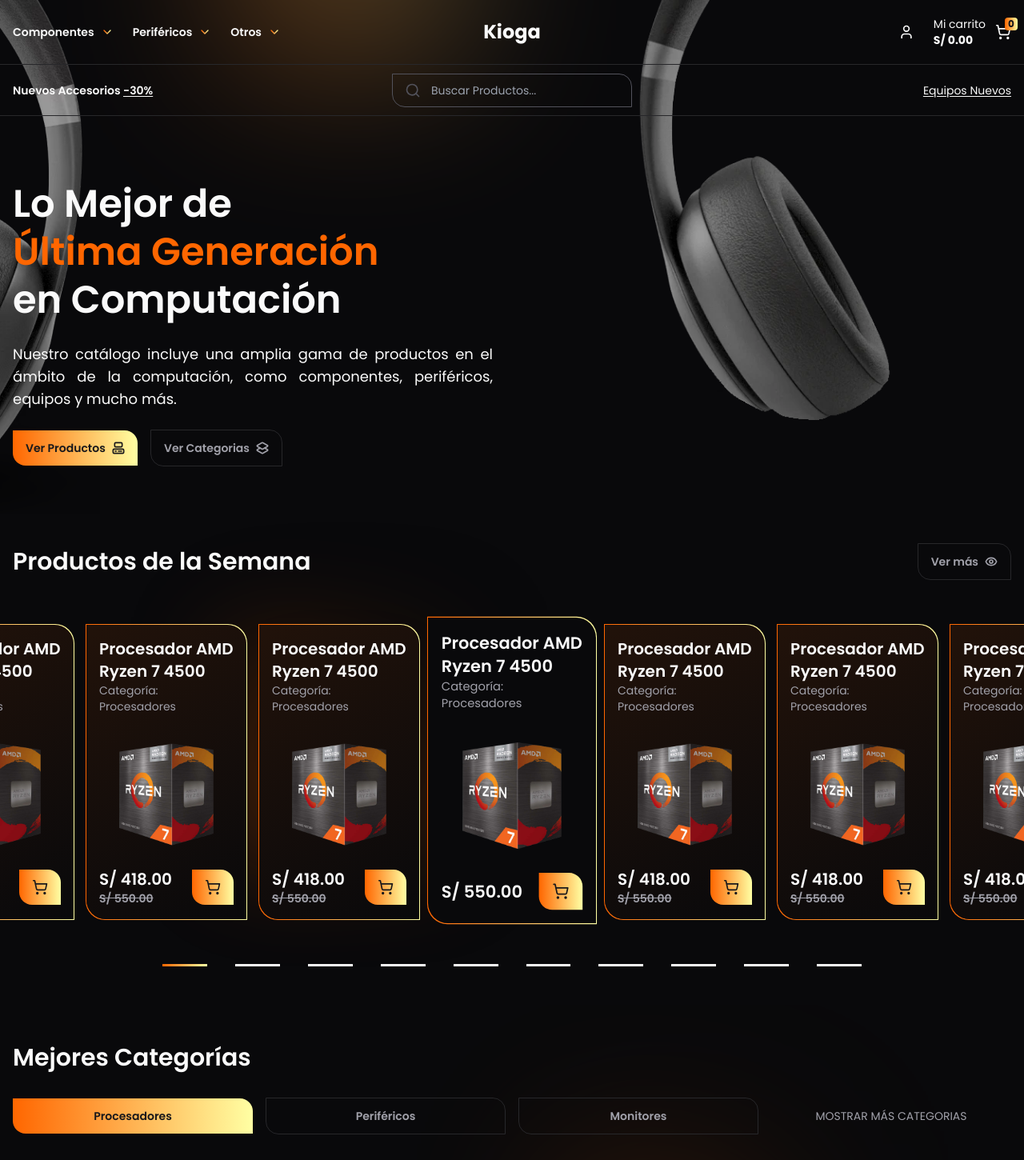
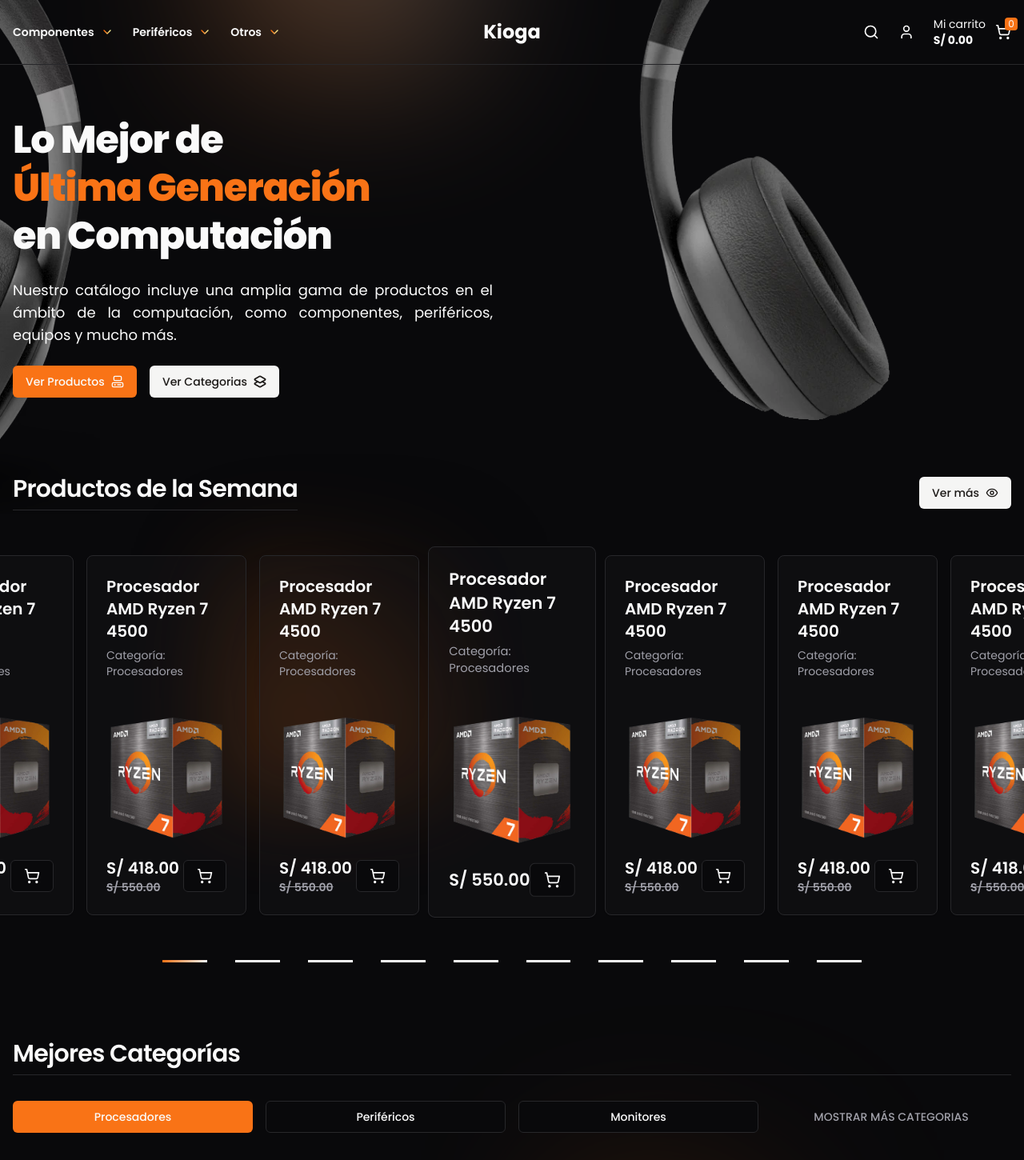
Before and after one commit to Mateo-EV/kioga-front, a Next.js app: page / in a window 1280 px wide. Shown: the top 1450 px of the page at 80% size. Built offline with nearby package versions, Linux system fonts and the light colour scheme.

Commit message:
components-reused

```diff
--- a/src/app/(home)/_components/brands-carousel.tsx
+++ b/src/app/(home)/_components/brands-carousel.tsx
@@ -25,7 +25,6 @@
   }, [carouselApi]);
 
   return (
-    <div className="bg-zinc-50 pt-6">
     <section className="container relative py-8 md:px-14">
       <Carousel
         opts={{ dragFree: true, loop: true, align: "start" }}
@@ -50,6 +49,5 @@
         <CarouselNext className="hidden md:inline-flex" />
       </Carousel>
     </section>
-    </div>
   );
 };
--- a/src/app/(home)/_components/footer.tsx
+++ b/src/app/(home)/_components/footer.tsx
@@ -86,8 +86,8 @@
 
 const Footer = () => {
   return (
-    <div className="container py-12">
-      <div className="flex flex-col flex-wrap gap-8 md:flex-row">
+    <div className="border-t py-12">
+      <div className="container flex flex-col flex-wrap gap-8 md:flex-row">
         <div className="space-y-4">
           <h1 className="text-2xl font-bold">Kioga</h1>
           <p className="text-sm">
--- a/src/app/(home)/_components/home-button.tsx
+++ b/src/app/(home)/_components/home-button.tsx
@@ -33,7 +33,7 @@
       className={cn(
         "inline-flex items-center justify-center gap-2 rounded-bl-2xl rounded-tr-2xl px-4 py-3 text-sm font-semibold",
         variant === "primary"
-          ? "bg-gradient-to-r from-primary to-secondary text-primary-foreground"
+          ? "to-thirdary bg-gradient-to-r from-primary text-primary-foreground"
           : "border text-muted-foreground",
         className,
       )}
--- a/src/app/(home)/_components/home-section.tsx
+++ b/src/app/(home)/_components/home-section.tsx
@@ -13,58 +13,52 @@
 import { products } from "@/config/const";
 import Image from "next/image";
 import SubscribeImage from "@/assets/img/suscribe.png";
+import { Button } from "@/components/ui/button";
+import { Card, CardContent, CardHeader } from "@/components/ui/card";
+import { H1, H2, Paragraph } from "@/components/typography";
+import { Input } from "@/components/ui/input";
 
 export const StartSection = () => {
   return (
-    <section className="py-12 xs:pt-20">
-      <div className="container space-y-6">
-        <h2
-          className="animate-fade-in text-3xl font-semibold opacity-0 fill-mode-forwards xs:text-4xl lg:text-5xl"
+    <section className="container space-y-6 py-12 xs:pt-16">
+      <H1
+        className="animate-fade-in opacity-0 fill-mode-forwards"
         style={{ lineHeight: 1.25 }}
       >
         Lo Mejor de <br />
         <span className="text-primary">Última Generación</span> <br />
         en Computación
-        </h2>
-        <p className="animate-fade-in max-w-[600px] text-justify text-sm opacity-0 delay-200 fill-mode-forwards xs:text-base lg:text-lg">
-          Nuestro catálogo incluye una amplia gama de productos en el ámbito de
-          la computación, como componentes, periféricos, equipos y mucho más.
-        </p>
-        <HomeButton
-          type="link"
-          href="/"
-          className="animate-fade-in opacity-0 delay-300 fill-mode-forwards"
+      </H1>
+      <Paragraph className="max-w-[600px] animate-fade-in opacity-0 delay-200 fill-mode-forwards">
+        Nuestro catálogo incluye una amplia gama de productos en el ámbito de la
+        computación, como componentes, periféricos, equipos y mucho más.
+      </Paragraph>
+      <Button className="w-full animate-fade-in opacity-0 delay-300 fill-mode-forwards xs:mr-4 xs:w-auto">
+        Ver Productos <ComputerIcon className="ml-2 size-4" />
+      </Button>
+      <Button
+        variant="secondary"
+        className="w-full animate-fade-in opacity-0 delay-300 fill-mode-forwards xs:w-auto"
       >
-          Ver Productos <ComputerIcon className="size-4" strokeWidth={2.5} />
-        </HomeButton>
-        <HomeButton
-          variant="secondary"
-          type="link"
-          href="/"
-          className="animate-fade-in ml-4 opacity-0 delay-300 fill-mode-forwards"
-        >
-          Ver Categorias <Layers2Icon className="size-4" strokeWidth={2.5} />
-        </HomeButton>
-      </div>
+        Ver Categorias <Layers2Icon className="ml-2 size-4" strokeWidth={2.5} />
+      </Button>
     </section>
   );
 };
 
 export const WeekProductsSection = () => {
   return (
-    <section className="animate-fade-in relative overflow-hidden py-12 opacity-0 delay-700 fill-mode-forwards">
+    <section className="relative animate-fade-in overflow-hidden py-12 opacity-0 delay-700 fill-mode-forwards">
       <div
         aria-hidden="true"
         className="pointer-events-none absolute left-1/2 top-0 -z-10 size-[250px] -translate-x-1/2 -translate-y-1/2 bg-gradient-to-tr from-primary to-background opacity-30 blur-3xl xs:left-1/3 xs:top-[300px] xs:size-[300px]"
       />
       <div className="container xs:space-y-8">
         <div className="flex flex-col items-center justify-between gap-4 xs:flex-row">
-          <h3 className="text-2xl font-semibold lg:text-3xl">
-            Productos de la Semana
-          </h3>
-          <HomeButton variant="secondary" type="link" href="/">
-            Ver más <EyeIcon className="size-4" strokeWidth={2.5} />
-          </HomeButton>
+          <H2>Productos de la Semana</H2>
+          <Button variant="secondary">
+            Ver más <EyeIcon className="ml-2 size-4" />
+          </Button>
         </div>
         <HomeCarouselProducts />
       </div>
@@ -80,19 +74,17 @@
         className="pointer-events-none absolute left-1/2 top-0 -z-10 size-[200px] -translate-x-[50%] -translate-y-[70%] bg-gradient-to-tr from-primary to-background opacity-30 blur-[100px] md:left-2/3 md:top-1/2 md:block xl:size-[300px]"
       />
       <div className="container space-y-8">
-        <h3 className="text-center text-2xl font-semibold md:text-left lg:text-3xl">
-          Mejores Categorías
-        </h3>
+        <H2 className="text-center md:text-left">Mejores Categorías</H2>
         <div className="grid auto-rows-fr grid-cols-1 items-center gap-4 text-center md:grid-cols-2 lg:grid-cols-4">
-          <HomeButton>Procesadores</HomeButton>
-          <HomeButton variant="secondary">Periféricos</HomeButton>
-          <HomeButton variant="secondary">Monitores</HomeButton>
-          <Link
-            href="/"
+          <Button>Procesadores</Button>
+          <Button variant="outline">Periféricos</Button>
+          <Button variant="outline">Monitores</Button>
+          <Button
+            variant="link"
             className="text-sm text-muted-foreground hover:underline"
           >
             MOSTRAR MÁS CATEGORIAS
-          </Link>
+          </Button>
         </div>
         <Carousel opts={{ align: "center", dragFree: true }}>
           <CarouselContent>
@@ -144,60 +136,51 @@
 }
 export const AboutUsSection = () => {
   return (
-    <section className="relative bg-zinc-50 py-8 text-background">
+    <section className="relative py-8">
       <div
         aria-hidden="true"
         className="pointer-events-none absolute left-1/2 top-0 -z-10 size-[250px] -translate-x-1/2 -translate-y-1/2 bg-gradient-to-tr from-primary to-background opacity-30 blur-3xl xs:left-1/3 xs:top-[200px] xs:size-[300px]"
       />
-      <div className="container">
-        <h3 className="mb-12 text-2xl font-semibold lg:text-3xl">
-          Sobre Nosotros
-        </h3>
-        <ul className="grid grid-cols-1 gap-4 sm:grid-cols-2 lg:grid-cols-4">
+      <div className="container space-y-8">
+        <H2>Sobre Nosotros</H2>
+        <div className="grid grid-cols-1 gap-4 sm:grid-cols-2 lg:grid-cols-4">
           {features.map(({ title, content }, i) => (
-            <li
-              key={i}
-              className="to-bg-zinc relative mx-auto w-full space-y-2 rounded-[0_24px_0_24px] border border-primary bg-[linear-gradient(148deg,var(--tw-gradient-stops))] from-primary/10 p-4"
-            >
-              <p className="text-2xl text-primary">0{i + 1}</p>
+            <Card key={i}>
+              <CardContent>
+                <p className="mt-4 text-2xl text-primary">0{i + 1}</p>
                 <p className="text-2xl font-semibold">{title}</p>
                 <p className="text-justify text-sm xs:text-base lg:text-lg">
                   {content}
                 </p>
-            </li>
+              </CardContent>
+            </Card>
           ))}
-        </ul>
+        </div>
       </div>
     </section>
   );
 };
 
 export const SubscriptionNewsLetterSection = () => (
-  <section className="bg-zinc-50 py-12 text-background">
+  <section className="py-12">
     <div className="container flex flex-col items-center gap-16 overflow-hidden md:flex-row">
-      <Image src={SubscribeImage} alt="equipo" className="md:order-2" />
-      <div className="w-full space-y-4 md:order-1">
+      <div className="relative h-full md:order-2 md:basis-1/2">
+        <Image src={SubscribeImage} alt="equipo" className="object-cover" />
+      </div>
+      <div className="space-y-4 md:order-1 md:basis-1/2">
         <span className="rounded-lg bg-primary px-4 py-1 text-sm text-foreground">
           Suscríbete
         </span>
-        <h3 className="text-2xl font-semibold lg:text-3xl">
-          Suscríbete al boletín informativo
-        </h3>
-        <p className="text-justify text-sm xs:text-base lg:text-lg">
+        <H2>Suscríbete al boletín informativo</H2>
+        <Paragraph>
           ¡Únete a nuestra comunidad exclusiva y mantente al día con las últimas
           noticias, ofertas especiales y tendencias tecnológicas! Suscríbete a
           nuestro boletín para acceder a contenido premium y descuentos que no
           encontrarás en ningún otro lugar.
-        </p>
-        <div className="flex">
-          <input
-            type="text"
-            className="flex-1 rounded-bl-2xl border border-r-0 bg-transparent px-4 py-2 outline-none placeholder:text-sm"
-            placeholder="Ingresa tu correo electrónico"
-          />
-          <button className="w-[200px] rounded-tr-2xl bg-primary px-4 py-3 text-sm font-semibold text-foreground ">
-            Suscríbete
-          </button>
+        </Paragraph>
+        <div className="flex flex-col gap-4 xs:flex-row">
+          <Input type="text" placeholder="Ingresa tu correo electrónico..." />
+          <Button>Suscríbete</Button>
         </div>
       </div>
     </div>
--- a/src/app/(home)/_components/navbar/navbar-mobile-items.tsx
+++ b/src/app/(home)/_components/navbar/navbar-mobile-items.tsx
@@ -21,7 +21,7 @@
           <AlignJustifyIcon className="size-5" />
         </li>
       </SheetTrigger>
-      <SheetContent className="pt-8">
+      <SheetContent>
         <Accordion type="single" collapsible className="w-full">
           {navItemsContent.map((navItemsProps) => (
             <NavItem {...navItemsProps} key={navItemsProps.content} />
--- a/src/app/(home)/_components/navbar/navbar.tsx
+++ b/src/app/(home)/_components/navbar/navbar.tsx
@@ -14,16 +14,16 @@
     <header className="sticky top-0 z-20 w-full bg-background transition-colors md:bg-transparent md:data-[scrolled=true]:bg-background">
       <div className="header-border-gradient border-b md:border-border">
         <nav className="container flex h-16 items-center md:h-20">
-          <h1 className="w-full max-w-24 text-center text-2xl font-bold lg:order-2">
+          <span className="w-full max-w-24 text-center text-2xl font-bold lg:order-2">
             Kioga
-          </h1>
+          </span>
           <ul className="hidden h-full w-full items-center gap-6 md:flex lg:order-1">
             {navItemsContent.map((navItemProps) => (
               <NavItem {...navItemProps} key={navItemProps.content} />
             ))}
           </ul>
           <ul className="order-3 flex w-full items-center justify-end gap-3 md:gap-6">
-            <li className="md:hidden">
+            <li>
               <SearchIcon className="size-5" />
             </li>
             <li>
@@ -36,7 +36,7 @@
               </div>
               <div className="relative">
                 <ShoppingCartIcon className="size-5" />
-                <span className="absolute -right-2 -top-2 size-4 rounded bg-gradient-to-r from-primary to-secondary text-center text-xs font-bold leading-4 text-primary-foreground">
+                <span className="absolute -right-2 -top-2 size-4 rounded bg-primary text-center text-xs leading-4 text-primary-foreground">
                   0
                 </span>
               </div>
@@ -44,29 +44,6 @@
             <NavbarMobileItems />
           </ul>
         </nav>
-      </div>
-      <div className="hidden h-16 items-center overflow-hidden border-b text-sm md:flex">
-        <div className="container flex h-full items-center justify-between">
-          <div className="w-full">
-            <Link href="/" className="font-semibold">
-              Nuevos Accesorios{" "}
-              <span className="underline underline-offset-2">-30%</span>
-            </Link>
-          </div>
-          <div className="relative">
-            <SearchIcon className="absolute left-4 top-1/2 size-5 -translate-y-1/2 text-zinc-600" />
-            <input
-              type="text"
-              className="w-[300px] rounded-bl-2xl rounded-tr-2xl border border-zinc-600 bg-transparent p-2.5 pl-12 outline-none ring-offset-background transition-shadow focus-visible:outline-none focus-visible:ring-2 focus-visible:ring-primary focus-visible:ring-offset-2"
-              placeholder="Buscar Productos..."
-            />
-          </div>
-          <div className="w-full text-right">
-            <Link href="/" className="underline underline-offset-2">
-              Equipos Nuevos
-            </Link>
-          </div>
-        </div>
       </div>
       <NavbarScroll />
     </header>
--- a/src/app/(home)/_components/product-card.tsx
+++ b/src/app/(home)/_components/product-card.tsx
@@ -2,6 +2,14 @@
 import Image from "next/image";
 import { HomeButton } from "./home-button";
 import { ShoppingCartIcon } from "lucide-react";
+import {
+  Card,
+  CardContent,
+  CardDescription,
+  CardFooter,
+  CardHeader,
+} from "@/components/ui/card";
+import { Button } from "@/components/ui/button";
 
 type ProductCardProps = {
   name: string;
@@ -22,19 +30,16 @@
 }: ProductCardProps) => {
   const priceDisccounted = discount ? price * (1 - discount) : price;
   return (
-    <div
-      className={cn(
-        "relative mx-auto w-full rounded-[0_24px_0_24px] bg-[linear-gradient(148deg,var(--tw-gradient-stops))] from-primary/10 to-background p-4 transition-transform duration-500 before:absolute before:inset-0 before:-z-20 before:-m-[1px] before:rounded-[inherit] before:bg-[linear-gradient(to_right,var(--tw-gradient-stops))] before:from-primary before:to-secondary before:content-[''] after:absolute after:inset-0 after:-z-10 after:rounded-[inherit] after:bg-background after:content-['']",
-        className,
-      )}
-    >
-      <p className="text-xl font-semibold">{name}</p>
-      <p className="text-sm text-muted-foreground">Categoría: {category}</p>
-      <div className="relative mx-auto mt-4 aspect-square w-full overflow-hidden rounded-lg">
+    <Card className={cn("transition-transform", className)}>
+      <CardHeader>
+        <p className="text-xl font-semibold">{name}</p>
+        <CardDescription>Categoría: {category}</CardDescription>
+      </CardHeader>
+      <CardContent className="relative mx-auto aspect-square overflow-hidden rounded-lg">
         <Image src={imageSrc} alt="producto-1" className="object-cover" fill />
-      </div>
-      <div className="mt-2 flex items-center justify-between">
-        <div className="font-semibold">
+      </CardContent>
+      <CardFooter className="justify-between font-semibold">
+        <div>
           <span className="block text-xl">{formatPrice(priceDisccounted)}</span>
           {discount && (
             <span className="block text-sm text-muted-foreground line-through">
@@ -42,10 +47,10 @@
             </span>
           )}
         </div>
-        <HomeButton>
+        <Button variant="outline">
           <ShoppingCartIcon className="size-5" />
-        </HomeButton>
-      </div>
-    </div>
+        </Button>
+      </CardFooter>
+    </Card>
   );
 };
--- a/src/assets/styles/globals.css
+++ b/src/assets/styles/globals.css
@@ -7,17 +7,19 @@
     --background: 240 10% 3.9%;
     --foreground: 0 0% 98%;
 
-    --card: 240 10% 3.9%;
+    --card: 240 3.7% 15.9%;
     --card-foreground: 0 0% 98%;
 
     --popover: 240 10% 3.9%;
     --popover-foreground: 0 0% 98%;
 
-    --primary: 24 100% 50%;
-    --primary-foreground: 240 5.9% 10%;
+    --primary: 24.6 95% 53.1%;
+    --primary-foreground: 60 9.1% 97.8%;
 
-    --secondary: 60 100% 82%;
-    --secondary-foreground: 0 0% 98%;
+    --thirdary: 60 100% 82%;
+
+    --secondary: 60 4.8% 95.9%;
+    --secondary-foreground: 24 9.8% 10%;
 
     --muted: 240 3.7% 15.9%;
     --muted-foreground: 240 5% 64.9%;
@@ -29,8 +31,8 @@
     --destructive-foreground: 0 0% 98%;
 
     --border: 240 3.7% 15.9%;
-    --input: 28, 100%, 62%;
-    --ring: 240 4.9% 83.9%;
+    --input: 240 3.7% 15.9%;
+    --ring: 24.6 95% 53.1%;
 
     --radius: 0.5rem;
 
--- /dev/null
+++ b/src/components/typography.tsx
@@ -0,0 +1,48 @@
+import { cn } from "@/lib/utils";
+
+type typographyProps = React.ComponentPropsWithRef<"h1" | "h2" | "h3" | "p">;
+
+export const H1 = ({ className, ...props }: typographyProps) => {
+  return (
+    <h1
+      className={cn(
+        "scroll-m-20 text-4xl font-extrabold tracking-tight lg:text-5xl",
+        className,
+      )}
+      {...props}
+    />
+  );
+};
+
+export const H2 = ({ className, ...props }: typographyProps) => {
+  return (
+    <h2
+      className={cn(
+        "scroll-m-20 border-b pb-2 text-3xl font-semibold tracking-tight",
+        className,
+      )}
+      {...props}
+    />
+  );
+};
+
+export const H3 = ({ className, ...props }: typographyProps) => {
+  return (
+    <h3
+      className={cn(
+        "scroll-m-20 text-2xl font-semibold tracking-tight",
+        className,
+      )}
+      {...props}
+    />
+  );
+};
+
+export const Paragraph = ({ className, ...props }: typographyProps) => {
+  return (
+    <p
+      className={cn("text-justify text-sm xs:text-base lg:text-lg", className)}
+      {...props}
+    />
+  );
+};
--- /dev/null
+++ b/src/components/ui/card.tsx
@@ -0,0 +1,86 @@
+import * as React from "react";
+
+import { cn } from "@/lib/utils";
+
+const Card = React.forwardRef<
+  HTMLDivElement,
+  React.HTMLAttributes<HTMLDivElement>
+>(({ className, ...props }, ref) => (
+  <div
+    ref={ref}
+    className={cn(
+      "rounded-lg border bg-card/20 text-card-foreground shadow-sm",
+      className,
+    )}
+    {...props}
+  />
+));
+Card.displayName = "Card";
+
+const CardHeader = React.forwardRef<
+  HTMLDivElement,
+  React.HTMLAttributes<HTMLDivElement>
+>(({ className, ...props }, ref) => (
+  <div
+    ref={ref}
+    className={cn("flex flex-col space-y-1.5 p-6", className)}
+    {...props}
+  />
+));
+CardHeader.displayName = "CardHeader";
+
+const CardTitle = React.forwardRef<
+  HTMLParagraphElement,
+  React.HTMLAttributes<HTMLHeadingElement>
+>(({ className, ...props }, ref) => (
+  <h3
+    ref={ref}
+    className={cn(
+      "text-2xl font-semibold leading-none tracking-tight",
+      className,
+    )}
+    {...props}
+  />
+));
+CardTitle.displayName = "CardTitle";
+
+const CardDescription = React.forwardRef<
+  HTMLParagraphElement,
+  React.HTMLAttributes<HTMLParagraphElement>
+>(({ className, ...props }, ref) => (
+  <p
+    ref={ref}
+    className={cn("text-sm text-muted-foreground", className)}
+    {...props}
+  />
+));
+CardDescription.displayName = "CardDescription";
+
+const CardContent = React.forwardRef<
+  HTMLDivElement,
+  React.HTMLAttributes<HTMLDivElement>
+>(({ className, ...props }, ref) => (
+  <div ref={ref} className={cn("p-6 pt-0", className)} {...props} />
+));
+CardContent.displayName = "CardContent";
+
+const CardFooter = React.forwardRef<
+  HTMLDivElement,
+  React.HTMLAttributes<HTMLDivElement>
+>(({ className, ...props }, ref) => (
+  <div
+    ref={ref}
+    className={cn("flex items-center p-6 pt-0", className)}
+    {...props}
+  />
+));
+CardFooter.displayName = "CardFooter";
+
+export {
+  Card,
+  CardHeader,
+  CardFooter,
+  CardTitle,
+  CardDescription,
+  CardContent,
+};
--- a/tailwind.config.ts
+++ b/tailwind.config.ts
@@ -1,7 +1,6 @@
 import type { Config } from "tailwindcss";
 
 const config = {
-  darkMode: ["class"],
   content: [
     "./pages/**/*.{ts,tsx}",
     "./components/**/*.{ts,tsx}",
@@ -42,6 +41,9 @@
         primary: {
           DEFAULT: "hsl(var(--primary))",
           foreground: "hsl(var(--primary-foreground))",
+        },
+        thirdary: {
+          DEFAULT: "hsl(var(--thirdary))",
         },
         secondary: {
           DEFAULT: "hsl(var(--secondary))",
```
Also changed, not shown: src/components/ui/sheet.tsx (+28 -32 lines). Lines whose indentation alone changed are shown as unchanged.
